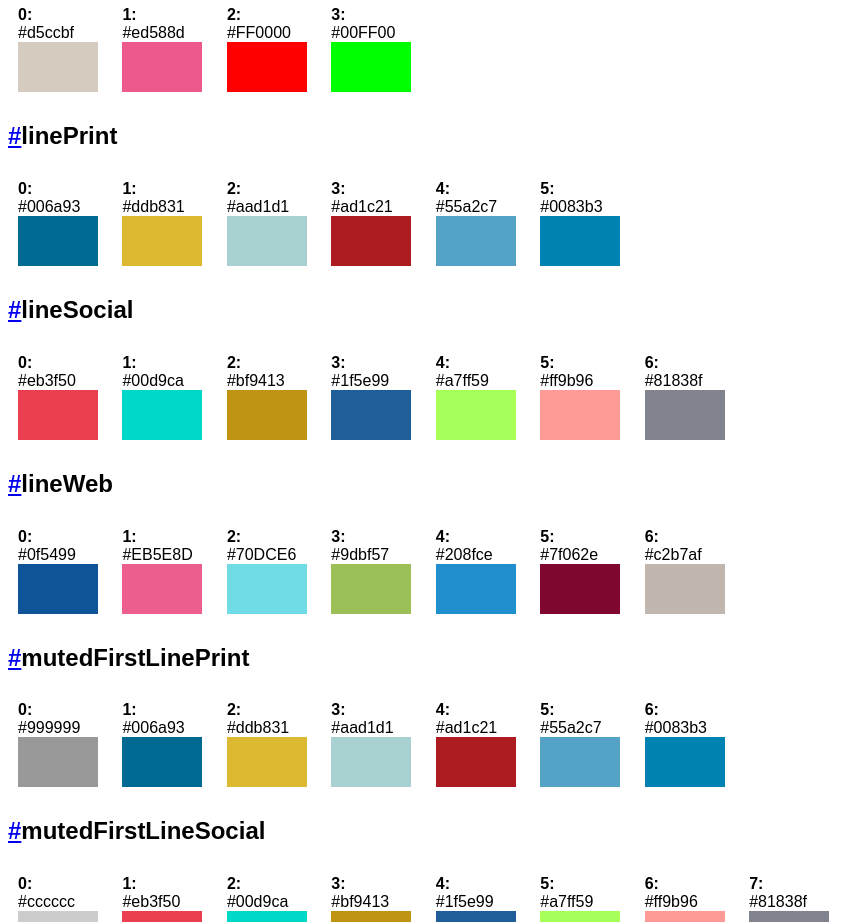
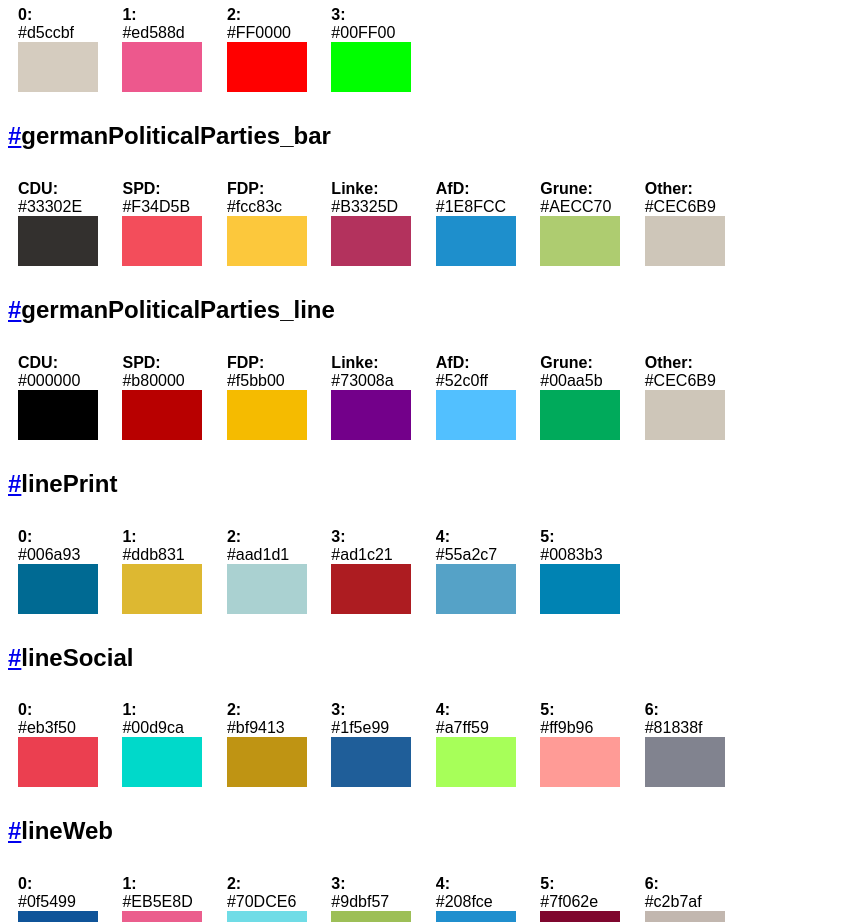
Before and after one commit to ft-interactive/g-chartcolour, a website: page index.html in a window 1280 px wide. Shown: the part 1560-2482 px from the top of the page, without its empty margins (0-861 px from the left). Drawn offline with Linux system fonts and the light colour scheme.

Commit message:
build 0.8.12

```diff
--- a/index.html
+++ b/index.html
@@ -301,6 +301,86 @@
             <div class="swatch-container">
                 <b>3:</b><br>#00FF00
                 <div class="swatch" style="background:#00FF00">&nbsp;</div>
+            </div>
+
+        </div>
+
+        <div class="palette">
+        <h2 id="germanPoliticalParties_bar"><a href="#germanPoliticalParties_bar">#</a>germanPoliticalParties_bar</h2>
+
+            <div class="swatch-container">
+                <b>CDU:</b><br>#33302E
+                <div class="swatch" style="background:#33302E">&nbsp;</div>
+            </div>
+
+            <div class="swatch-container">
+                <b>SPD:</b><br>#F34D5B
+                <div class="swatch" style="background:#F34D5B">&nbsp;</div>
+            </div>
+
+            <div class="swatch-container">
+                <b>FDP:</b><br>#fcc83c
+                <div class="swatch" style="background:#fcc83c">&nbsp;</div>
+            </div>
+
+            <div class="swatch-container">
+                <b>Linke:</b><br>#B3325D
+                <div class="swatch" style="background:#B3325D">&nbsp;</div>
+            </div>
+
+            <div class="swatch-container">
+                <b>AfD:</b><br>#1E8FCC
+                <div class="swatch" style="background:#1E8FCC">&nbsp;</div>
+            </div>
+
+            <div class="swatch-container">
+                <b>Grune:</b><br>#AECC70
+                <div class="swatch" style="background:#AECC70">&nbsp;</div>
+            </div>
+
+            <div class="swatch-container">
+                <b>Other:</b><br>#CEC6B9
+                <div class="swatch" style="background:#CEC6B9">&nbsp;</div>
+            </div>
+
+        </div>
+
+        <div class="palette">
+        <h2 id="germanPoliticalParties_line"><a href="#germanPoliticalParties_line">#</a>germanPoliticalParties_line</h2>
+
+            <div class="swatch-container">
+                <b>CDU:</b><br>#000000
+                <div class="swatch" style="background:#000000">&nbsp;</div>
+            </div>
+
+            <div class="swatch-container">
+                <b>SPD:</b><br>#b80000
+                <div class="swatch" style="background:#b80000">&nbsp;</div>
+            </div>
+
+            <div class="swatch-container">
+                <b>FDP:</b><br>#f5bb00
+                <div class="swatch" style="background:#f5bb00">&nbsp;</div>
+            </div>
+
+            <div class="swatch-container">
+                <b>Linke:</b><br>#73008a
+                <div class="swatch" style="background:#73008a">&nbsp;</div>
+            </div>
+
+            <div class="swatch-container">
+                <b>AfD:</b><br>#52c0ff
+                <div class="swatch" style="background:#52c0ff">&nbsp;</div>
+            </div>
+
+            <div class="swatch-container">
+                <b>Grune:</b><br>#00aa5b
+                <div class="swatch" style="background:#00aa5b">&nbsp;</div>
+            </div>
+
+            <div class="swatch-container">
+                <b>Other:</b><br>#CEC6B9
+                <div class="swatch" style="background:#CEC6B9">&nbsp;</div>
             </div>
 
         </div>
```
Also changed, not shown: build/g-chartcolour.js, build/g-chartcolour.min.js, 1 other file.
